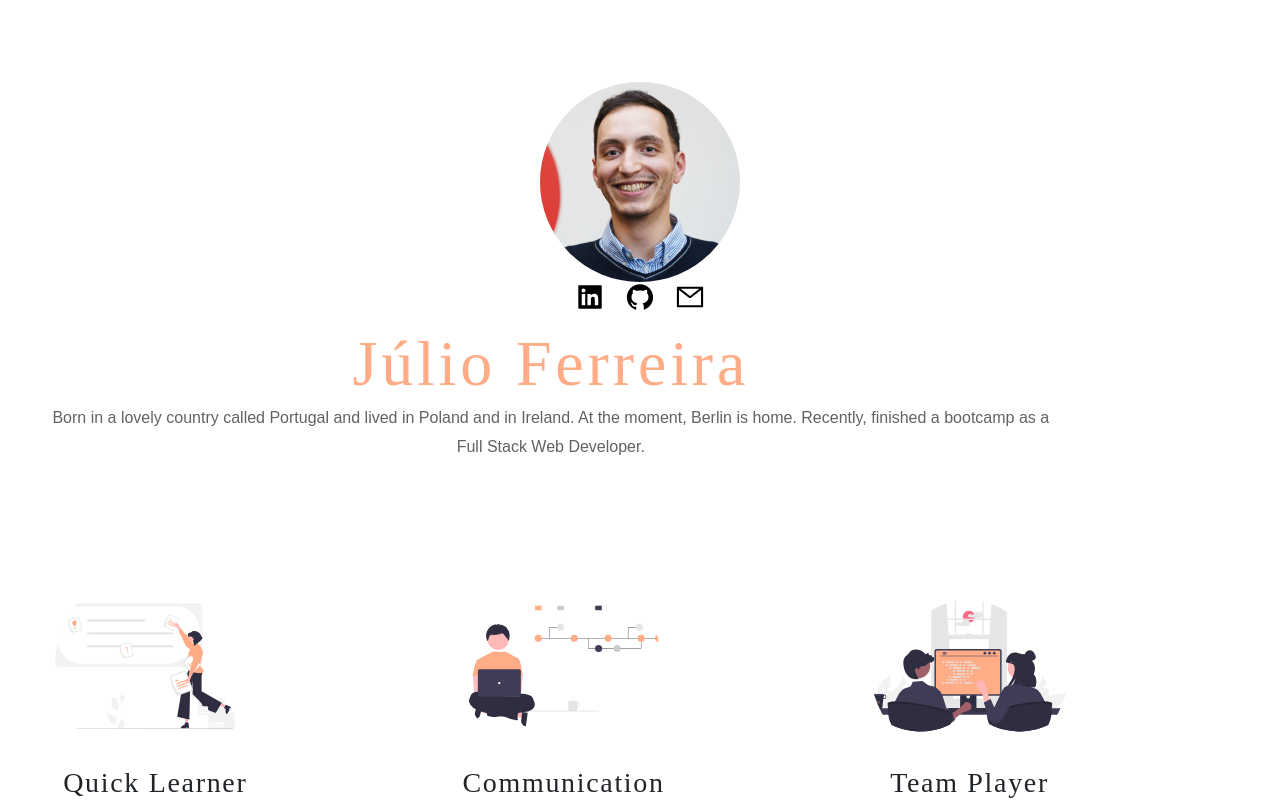
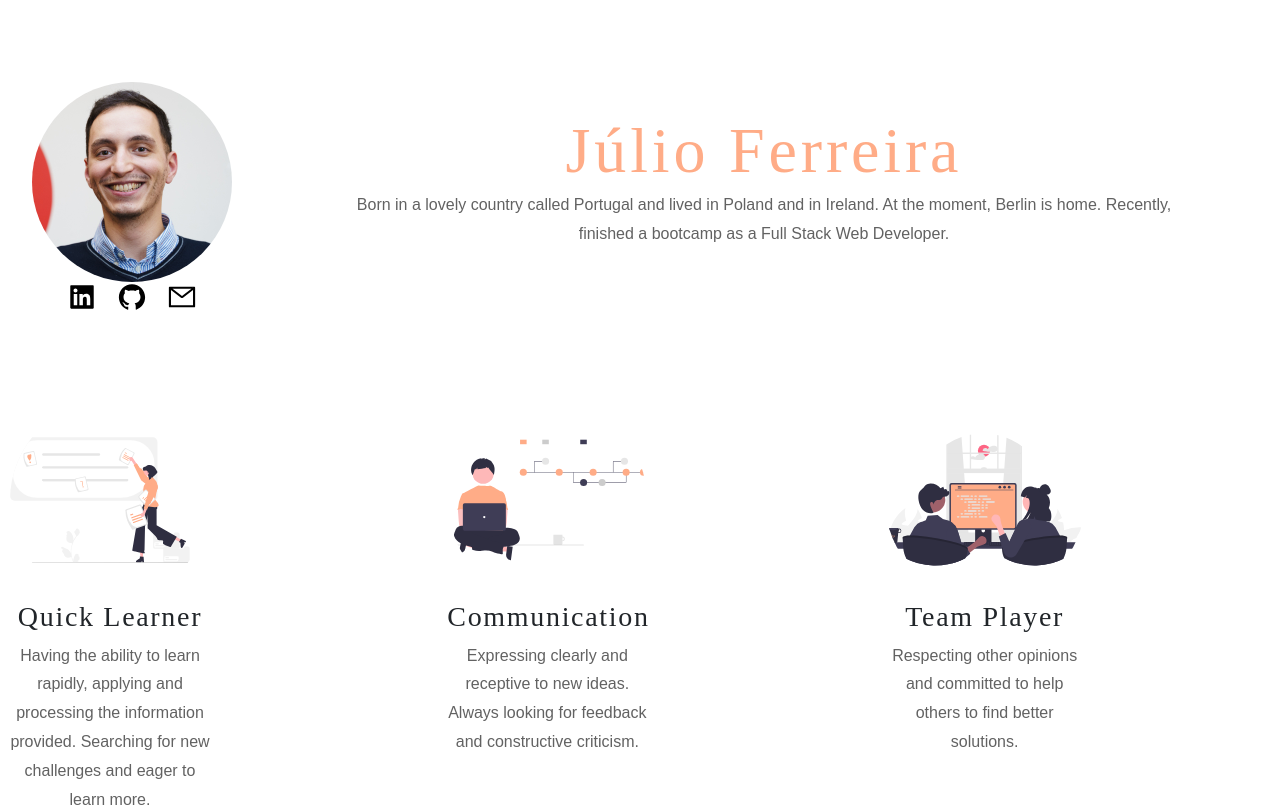
Before and after one commit to josejulio28/portfolio, a React (Create React App) app: page / in a window 1280 px wide. Shown: the top 807 px of the page. Built offline with nearby package versions, Linux system fonts and the light colour scheme.

Commit message:
adjusted about page. media queries were changed for the skills cards and the picture and text were adjusted to the screen

```diff
--- a/src/contents/about.js
+++ b/src/contents/about.js
@@ -23,14 +23,14 @@ function about() {
               <AiOutlineMail size="30px" color="black" />
             </a>
           </div>
-          <div className="description">
-            <h1> Júlio Ferreira</h1>
-            <p>
-              Born in a lovely country called Portugal and lived in Poland and
-              in Ireland. At the moment, Berlin is home. Recently, finished a
-              bootcamp as a Full Stack Web Developer.
-            </p>
-          </div>
+        </div>
+        <div className="description">
+          <h1> Júlio Ferreira</h1>
+          <p>
+            Born in a lovely country called Portugal and lived in Poland and in
+            Ireland. At the moment, Berlin is home. Recently, finished a
+            bootcamp as a Full Stack Web Developer.
+          </p>
         </div>
       </div>
       <div className="container-skills">
--- a/src/styles/about.css
+++ b/src/styles/about.css
@@ -54,14 +54,22 @@
   flex: 1 1 200px;
 } */
 
-@media (min-width: 600px) {
+@media (min-width: 900px) {
   .container-skills {
     display: grid;
     grid-template-columns: 1fr 1fr 1fr;
     min-height: 33em;
   }
+}
+
+@media (min-width: 600px) {
   .main-about {
-    display: inline-flex;
+    display: grid;
+    grid-auto-flow: column;
+    padding-left: 2em;
+    padding-right: 2em;
+    gap: 3em;
+    max-width: fit-content;
   }
   .main-about p {
     font-size: 1rem;
@@ -76,6 +84,8 @@
     padding: 10px;
   }
   .description {
-    padding-right: 15%;
+    padding-right: 3em;
+
+    padding-left: 3em;
   }
 }
```
